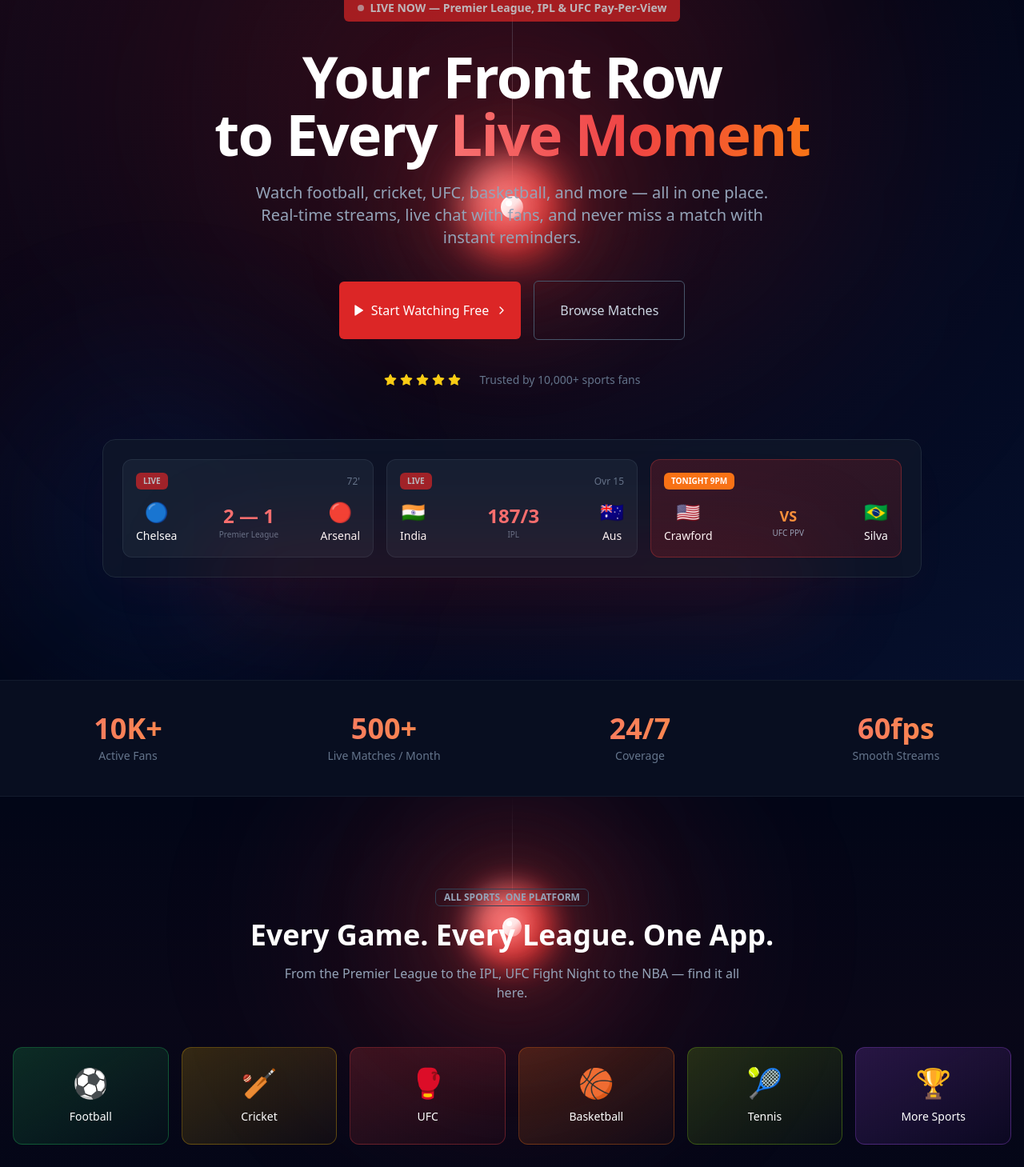
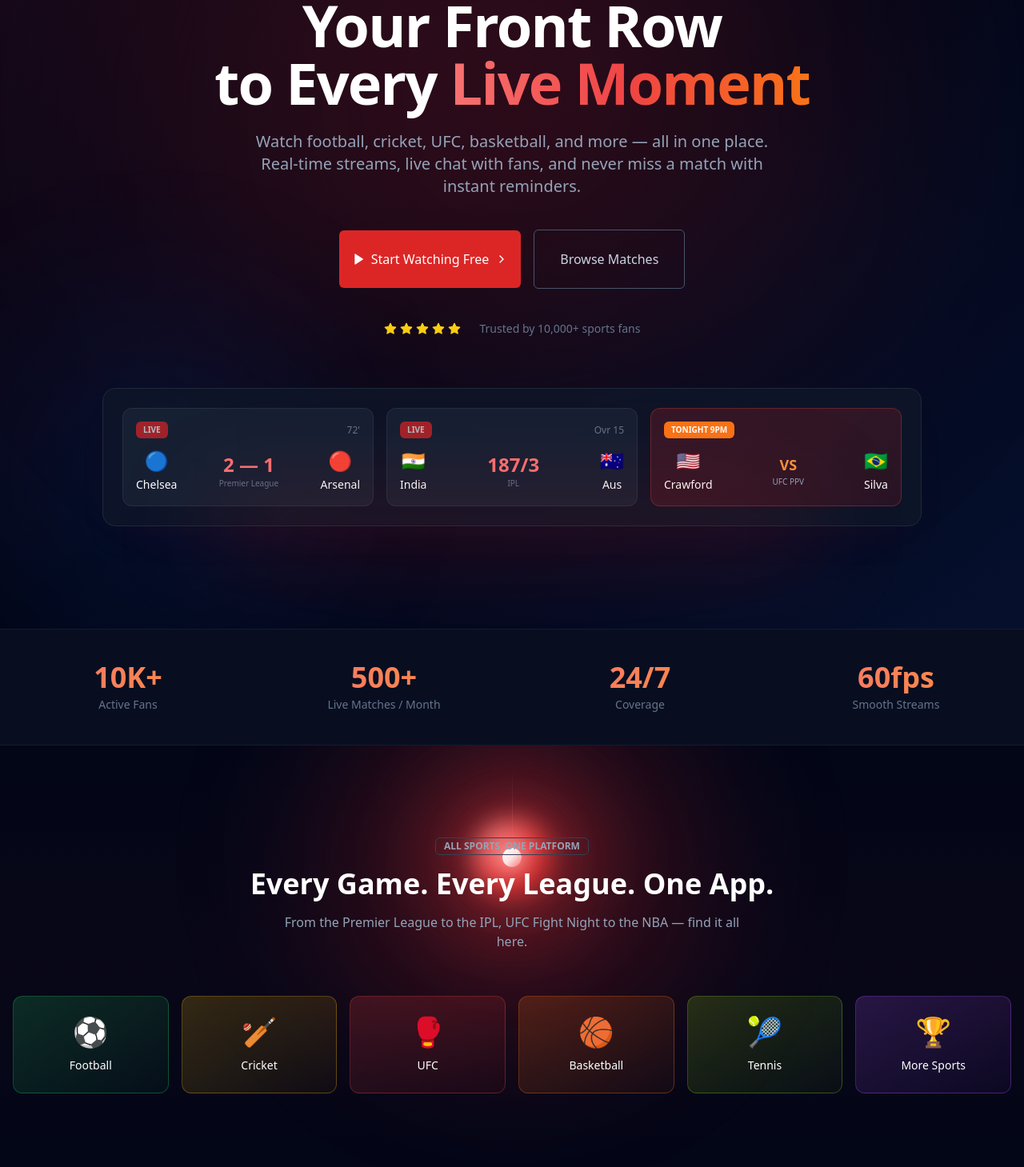
Before and after one commit to ArProvat/LiveRoar, a Next.js app in the folder frontend/: page / in a window 1280 px wide. Shown: the part 231-1690 px from the top of the page at 80% size. Built offline with nearby package versions, Linux system fonts and the light colour scheme.

Commit message:
Refactor code structure for improved readability and maintainability

```diff
--- a/frontend/src/app/layout.tsx
+++ b/frontend/src/app/layout.tsx
@@ -58,7 +58,7 @@ export default function RootLayout({
     <html lang="en">
       <body className="antialiased">
         <Navbar />
-        <div className="pt-16">
+        <div className="pt-0 sm:pt-16">
           {children}
         </div>
       </body>
--- a/frontend/src/app/page.tsx
+++ b/frontend/src/app/page.tsx
@@ -89,30 +89,8 @@ export default function Home() {
         <div className="absolute top-0 left-1/2 -translate-x-1/2 w-[800px] h-[600px] bg-red-600/20 blur-[150px] rounded-full" />
         <div className="absolute bottom-0 left-0 w-[400px] h-[400px] bg-blue-600/10 blur-[100px] rounded-full" />
 
-        {/* ─── Bolt-style Glowing Orb (full-width hero element) ─── */}
-        <div className="absolute inset-0 pointer-events-none flex flex-col items-center justify-start overflow-hidden" style={{ zIndex: 0 }}>
-          {/* Thin line from very top */}
-          <div className="w-px h-[42%] bg-gradient-to-b from-transparent via-slate-400/25 to-red-400/40" />
-
-          {/* Glowing orb — centered around the line end */}
-          <div className="relative -mt-px">
-            {/* Outer ambient glow — huge soft aura */}
-            <div className="w-[600px] h-[600px] -translate-x-1/2 -translate-y-1/2 rounded-full bg-red-600/8 blur-[100px] absolute left-1/2 top-1/2" />
-            {/* Mid glow */}
-            <div className="w-[300px] h-[300px] -translate-x-1/2 -translate-y-1/2 rounded-full bg-red-500/15 blur-[60px] absolute left-1/2 top-1/2" />
-            {/* Inner glow */}
-            <div className="w-[120px] h-[120px] -translate-x-1/2 -translate-y-1/2 rounded-full bg-gradient-to-br from-red-300 via-red-500 to-red-700 blur-[20px] absolute left-1/2 top-1/2 shadow-[0_0_60px_12px_rgba(239,68,68,0.35)]" />
-            {/* Core orb */}
-            <div className="w-6 h-6 sm:w-7 sm:h-7 -translate-x-1/2 -translate-y-1/2 rounded-full bg-gradient-to-br from-white via-red-100 to-red-400 absolute left-1/2 top-1/2 shadow-[0_0_40px_8px_rgba(255,255,255,0.45),0_0_80px_20px_rgba(239,68,68,0.3)]">
-              {/* Specular highlight */}
-              <div className="absolute top-[18%] left-[22%] w-[28%] h-[28%] rounded-full bg-white/95" />
-            </div>
-          </div>
-        </div>
-
-        <div className="relative max-w-7xl mx-auto px-4 pt-20 pb-24 sm:pt-28 sm:pb-32">
-          {/* Badge — push down below orb */}
-          <div className="flex justify-center mb-8 mt-8 sm:mt-12">
+        <div className="relative max-w-7xl mx-auto px-4 pt-16 pb-24 sm:pt-24 sm:pb-32">
+          <div className="flex justify-center mb-8">
             <Badge variant="live" className="text-sm px-4 py-1.5 gap-2 flex items-center">
               <span className="w-2 h-2 bg-white rounded-full animate-pulse" />
               LIVE NOW — Premier League, IPL & UFC Pay-Per-View
@@ -260,22 +238,22 @@ export default function Home() {
         {/* Background glow */}
         <div className="absolute inset-0 bg-gradient-to-b from-transparent via-red-600/[0.03] to-transparent pointer-events-none" />
 
-        {/* Bolt-style Glowing Orb — hanging line + layered glow */}
-        <div className="absolute inset-0 pointer-events-none flex flex-col items-center justify-start overflow-hidden" style={{ zIndex: 0 }}>
-          {/* Thin line from top */}
-          <div className="w-px h-[30%] bg-gradient-to-b from-transparent via-slate-400/20 to-red-400/30" />
+        {/* Bolt-style Glowing Orb */}
+        <div className="absolute inset-0 pointer-events-none flex flex-col items-center" style={{ zIndex: 0 }}>
+          {/* Thin vertical line */}
+          <div className="w-px h-[100px] bg-gradient-to-b from-transparent via-slate-400/20 to-red-400/30 mt-8" />
 
           {/* Glowing orb */}
-          <div className="relative -mt-px">
-            {/* Outer ambient glow */}
-            <div className="w-[500px] h-[500px] -translate-x-1/2 -translate-y-1/2 rounded-full bg-red-600/10 blur-[100px] absolute left-1/2 top-1/2" />
-            {/* Mid glow */}
-            <div className="w-[250px] h-[250px] -translate-x-1/2 -translate-y-1/2 rounded-full bg-red-500/15 blur-[60px] absolute left-1/2 top-1/2" />
-            {/* Inner glow */}
-            <div className="w-[100px] h-[100px] -translate-x-1/2 -translate-y-1/2 rounded-full bg-gradient-to-br from-red-300 via-red-500 to-red-700 blur-[16px] absolute left-1/2 top-1/2 shadow-[0_0_50px_10px_rgba(239,68,68,0.3)]" />
-            {/* Core orb */}
-            <div className="w-5 h-5 sm:w-6 sm:h-6 -translate-x-1/2 -translate-y-1/2 rounded-full bg-gradient-to-br from-white via-red-100 to-red-400 absolute left-1/2 top-1/2 shadow-[0_0_30px_6px_rgba(255,255,255,0.4),0_0_60px_15px_rgba(239,68,68,0.25)]">
-              <div className="absolute top-[18%] left-[22%] w-[28%] h-[28%] rounded-full bg-white/95" />
+          <div className="relative -mt-px mt-2">
+            {/* Layer 1 — Outer ambient glow: wide soft halo */}
+            <div className="w-[480px] h-[480px] -translate-x-1/2 -translate-y-1/2 rounded-full bg-red-600/20 blur-[90px] absolute left-1/2 top-1/2" />
+            {/* Layer 2 — Mid glow: medium concentrated ring */}
+            <div className="w-[220px] h-[220px] -translate-x-1/2 -translate-y-1/2 rounded-full bg-red-500/30 blur-[50px] absolute left-1/2 top-1/2" />
+            {/* Layer 3 — Inner glow: bright tight sphere */}
+            <div className="w-[90px] h-[90px] -translate-x-1/2 -translate-y-1/2 rounded-full bg-gradient-to-br from-red-300 via-red-500 to-red-700 blur-[14px] absolute left-1/2 top-1/2 shadow-[0_0_45px_10px_rgba(239,68,68,0.4)]" />
+            {/* Layer 4 — Core orb: white-hot center */}
+            <div className="w-5 h-5 sm:w-6 sm:h-6 -translate-x-1/2 -translate-y-1/2 rounded-full bg-gradient-to-br from-white via-red-100 to-red-400 absolute left-1/2 top-1/2 shadow-[0_0_25px_5px_rgba(255,255,255,0.5),0_0_55px_14px_rgba(239,68,68,0.35)]">
+              <div className="absolute top-[16%] left-[20%] w-[30%] h-[30%] rounded-full bg-white/98" />
             </div>
           </div>
         </div>
@@ -340,17 +318,26 @@ export default function Home() {
 
         {/* Floating particles */}
         <div className="absolute inset-0 overflow-hidden pointer-events-none">
-          {[...Array(8)].map((_, i) => (
+          {(() => {
+            const delayClasses = [
+              'particle-delay-1',
+              'particle-delay-2',
+              'particle-delay-3',
+              'particle-delay-4',
+              'particle-delay-5',
+            ];
+            return [...Array(8)].map((_, i) => (
               <div
                 key={i}
-              className="absolute w-1.5 h-1.5 bg-red-500/30 rounded-full particle particle-delay-{i % 5}"
+                className={`absolute w-1.5 h-1.5 bg-red-500/30 rounded-full particle ${delayClasses[(i % 5)]}`}
                 style={{
                   top: `${15 + (i * 12) % 70}%`,
                   left: `${10 + (i * 17) % 80}%`,
                   animationDelay: `${i * 0.6}s`,
                 }}
               />
-          ))}
+            ));
+          })()}
         </div>
 
         <div className="relative max-w-7xl mx-auto px-4">
```
Also changed, not shown: 1 other file (tests, documents, lock files or other folders). Lines whose indentation alone changed are shown as unchanged.
